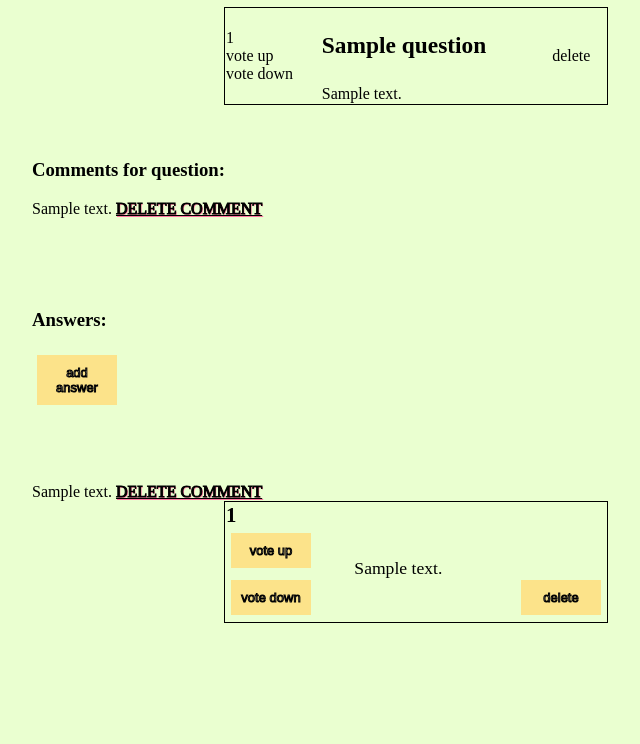
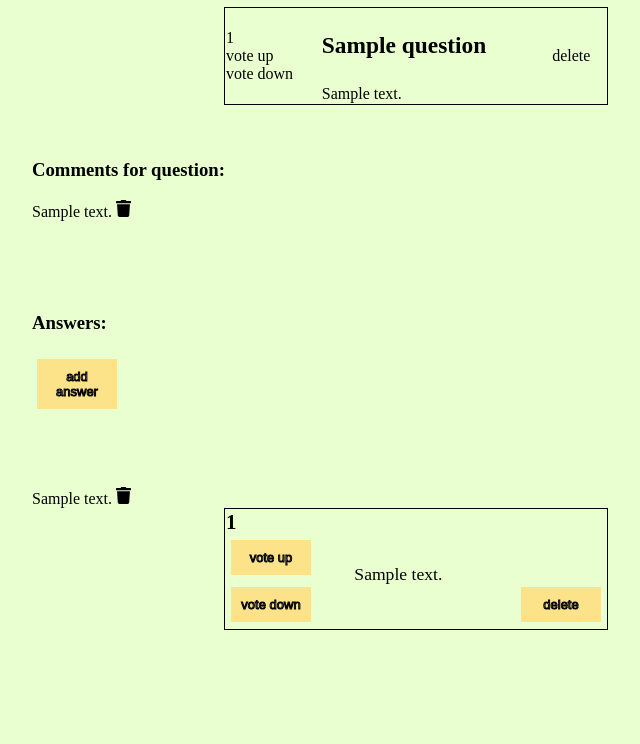
Before and after one commit to lukrydz/stackovrflw-clone-flask, a Flask app: template templates/question.html in a window 1280 px wide. Shown: the part 147-891 px from the top of the page, without its empty margins (224-864 px from the left). Before the commit the page ends 770 px from the top, so only its background shows below. Run offline with Flask 2, Linux system fonts and the light colour scheme; the template is opened without the code that fills it: most values are stand-ins (such as "Sample title", 1, 10 or a date in 2020).

Commit message:
Added trash icon.

```diff
--- a/templates/question.html
+++ b/templates/question.html
@@ -25,7 +25,7 @@
     <h3>Comments for question:</h3>
     {% for comment in comments_for_question %}
     {{ comment }}
-        <a href="{{ url_for('delete_comment', comment_id=comment['id'])  }}" onclick="return confirm('Are you sure?')">DELETE COMMENT</a>
+        <a href="{{ url_for('delete_comment', comment_id=comment['id'])  }}" onclick="return confirm('Are you sure?')"><img src="{{ url_for('static', filename="trash-solid.svg") }}" style="width: 15px" /></a>
         <br />
     {% endfor %}
 
@@ -69,7 +69,7 @@
         {% for comment in comment_for_answers[answer['id']] %}
 
             {{ comment }}
-            <a href="{{ url_for('delete_comment', comment_id=comment['id'])  }}" onclick="return confirm('Are you sure?')">DELETE COMMENT</a>
+            <a href="{{ url_for('delete_comment', comment_id=comment['id'])  }}" onclick="return confirm('Are you sure?')"><img src="{{ url_for('static', filename="trash-solid.svg") }}" style="width: 15px" /></a>
             <br />
 
         {% endfor %}
```
Also changed, not shown: static/trash-solid.svg (added).
